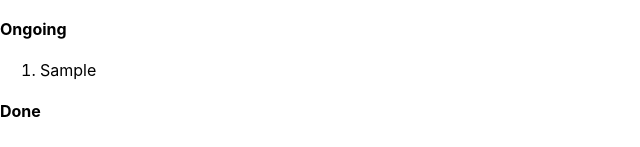
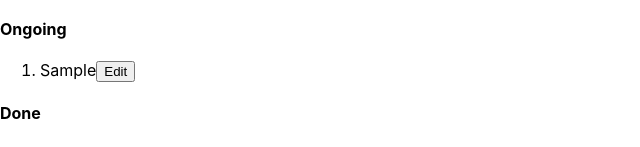
Before and after one commit to SamuelDAlencar/blitz_test, a React (Create React App) app: page / in a window 1280 px wide. Both pictures are taken after typing "Sample" into the empty fields and a click on the button "Add task". Shown: the part 148-295 px from the top of the page, without its empty margins (0-640 px from the left). Built offline with nearby package versions, Linux system fonts and the light colour scheme.

Commit message:
feat: created the base of the edit function for the tasks

```diff
--- a/src/App.js
+++ b/src/App.js
@@ -9,13 +9,15 @@ import Tasks from './components/Task';
 function App() {
   const dispatch = useDispatch();
   const [currTask, setCurrTask] = useState([]);
+  const [taskId, setTaskId] = useState(1);
 
   const handleChange = (event) => {
     setCurrTask(event.target.value);
   };
 
   const handleAddTask = () => {
-    dispatch(addTask({ id: 1, subject: currTask }));
+    dispatch(addTask({ id: taskId, subject: currTask }));
+    setTaskId(taskId + 1);
   };
 
   return (
--- a/src/components/Task.js
+++ b/src/components/Task.js
@@ -1,14 +1,20 @@
 import React from 'react';
-import { useSelector } from 'react-redux';
-import { selectTasks } from '../redux/slices/tasksSlice';
+import { useDispatch, useSelector } from 'react-redux';
+import { selectTasks, editTask } from '../redux/slices/tasksSlice';
 
 function Tasks() {
+  const dispatch = useDispatch();
   const tasks = useSelector(selectTasks);
-  console.log(tasks);
+
+  const handleEditTask = (id) => {
+    dispatch(editTask({ id, subject: 'edited' }));
+  };
 
   return (
     <ol>
-      {tasks.map((task, i) => <li key={ i }>{task.subject}</li>)}
+      {tasks.map((task, i) => {
+        return <li key={i}>{task.subject}<button onClick={() => handleEditTask(i + 1)}>Edit</button></li>;
+      })}
     </ol>
   );
 }
--- a/src/redux/slices/tasksSlice.js
+++ b/src/redux/slices/tasksSlice.js
@@ -11,6 +11,10 @@ const tasksSlice = createSlice({
         done: false
       });
     },
+    editTask(state, action) {
+      const taskToEdit = state.find((task) => task.id === action.payload.id);
+      taskToEdit.subject = action.payload.subject;
+    },
     toggleTask(state, action) {
       const task = state.find(task => task.id === action.payload);
       task.done = !task.done;
@@ -18,6 +22,6 @@ const tasksSlice = createSlice({
   },
 });
 
-export const { addTask, toggleTask } = tasksSlice.actions;
+export const { addTask, toggleTask, editTask } = tasksSlice.actions;
 export const selectTasks = state => state.tasks;
 export default tasksSlice.reducer;
```
